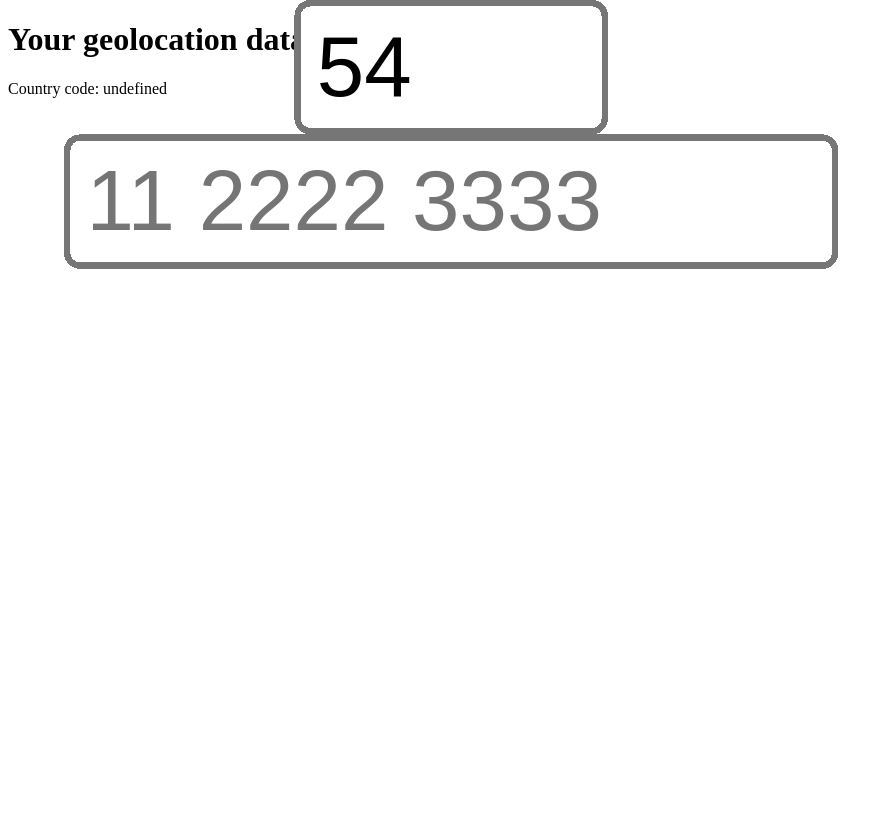
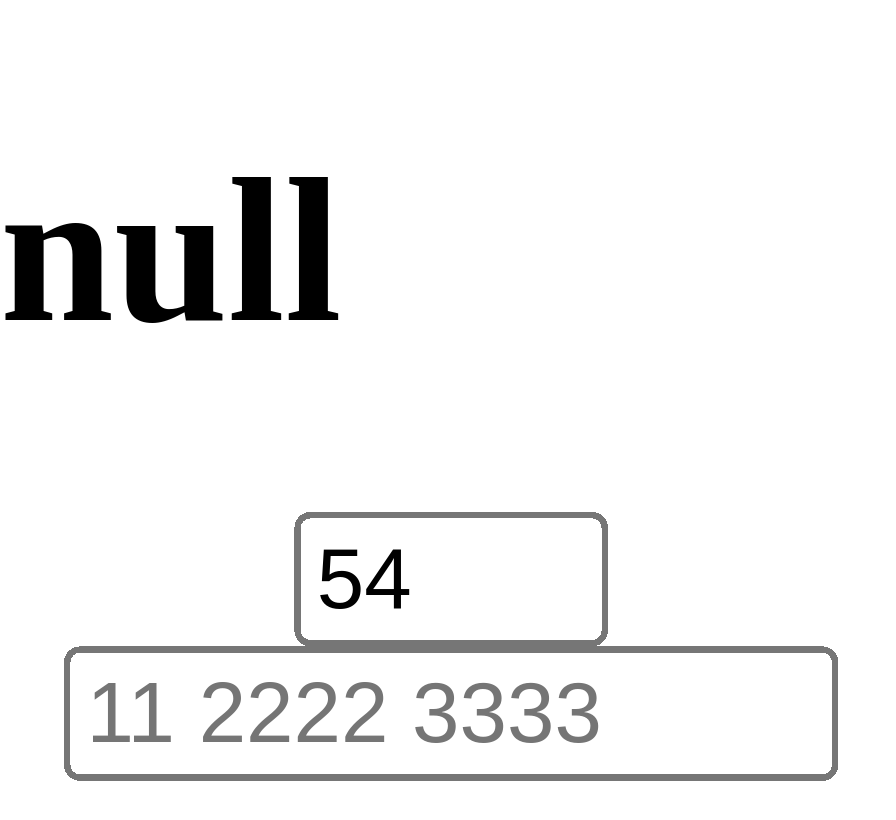
Before and after one commit to mrgnw/textme, a SvelteKit app: page / in a window 1280 px wide. Shown: the top 820 px of the page, without its empty margins (0-896 px from the left). Built offline with nearby package versions, Linux system fonts and the light colour scheme.

Commit message:
cf-ipcountry

```diff
--- /dev/null
+++ b/src/routes/+layout.server.js
@@ -0,0 +1,12 @@
+// export const prerender = false;
+
+export const load = async ({ request }) => {
+  const { headers } = request;
+  const ip_country = headers.get('cf-ipcountry');
+  const accept_language = headers.get('accept_language');
+
+  return {
+    ip_country,
+    accept_language
+  };
+};
--- /dev/null
+++ b/src/routes/+layout.svelte
@@ -0,0 +1,7 @@
+<script>
+    /** @type {import('./$types').LayoutData} */
+    export let data;
+    console.debug(data)
+</script>
+
+<slot />
--- a/src/routes/+page.svelte
+++ b/src/routes/+page.svelte
@@ -1,13 +1,5 @@
 <script>
-	// todo: read clipboard on mount
 	import { onMount } from 'svelte';
-  // get ip country from cloudflare headers
-  // https://support.cloudflare.com/hc/en-us/articles/200168236-How-does-Cloudflare-handle-HTTP-Request-headers-
-  let cf_ipcountry;
-  export function load({ request }) {
-    console.debug(request.headers);
-    cf_ipcountry = request.headers['cf-ipcountry'];
-  }
   export let data;
 
 	let contentWidth = 200;
@@ -84,11 +76,9 @@
 	$: ready = normed.length > 0;
 </script>
 
-<h1>Your geolocation data:</h1>
-<ul>
-  <li>Country code: {cf_ipcountry}</li>
-</ul>
+
 <div class="container">
+
 	<div class="content" style="transform: scale({scale}); transform-origin: top left;">
 		<!-- <div class="flags">
 			<span on:click={() => setCountryCode('1')}>🇺🇸</span>
@@ -96,7 +86,7 @@
 			<span on:click={() => setCountryCode('54')}>🇦🇷</span>
 			<span on:click={() => setCountryCode('55')}>🇧🇷</span>
 		</div> -->
-
+    <h1>{data.ip_country}</h1>
 		<div class="inputs-container" style="text-align: center;">
 			<input bind:value={country_code} placeholder="country code" size="3" />
 			<input bind:value type="tel" placeholder="11 2222 3333" size="12" />
```
